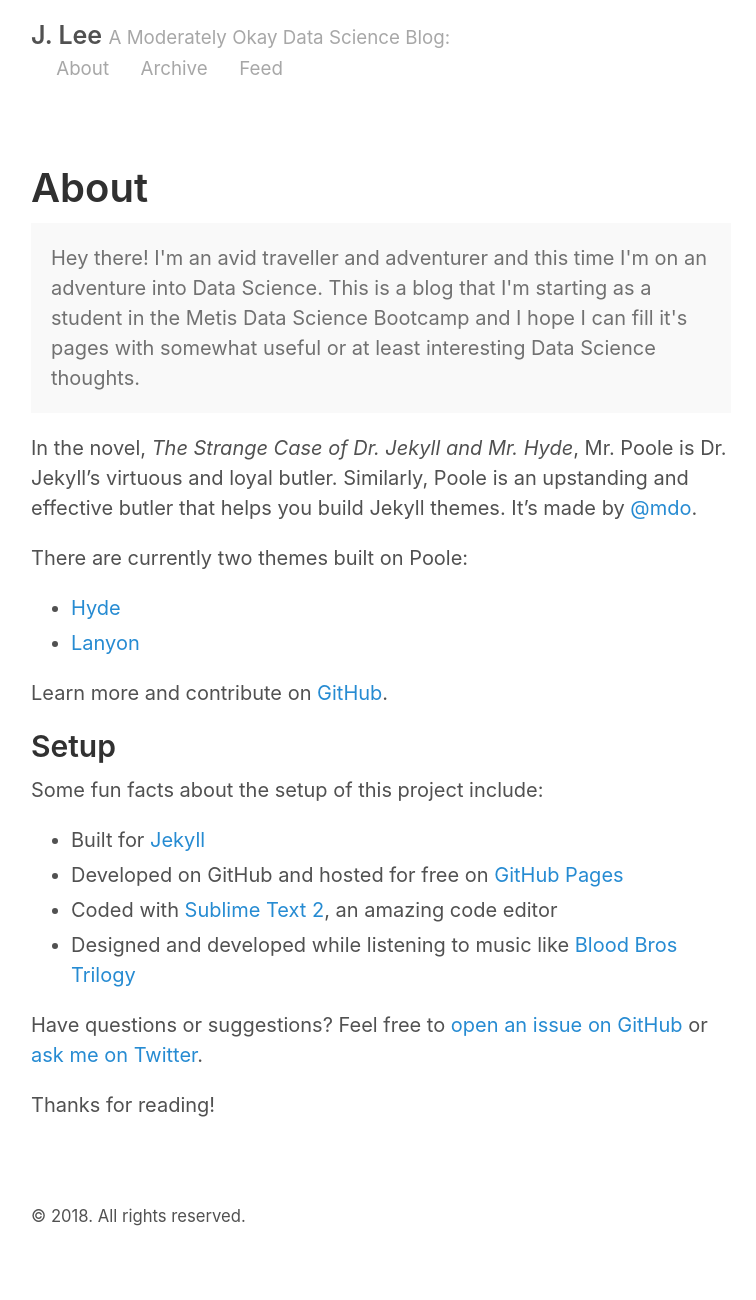
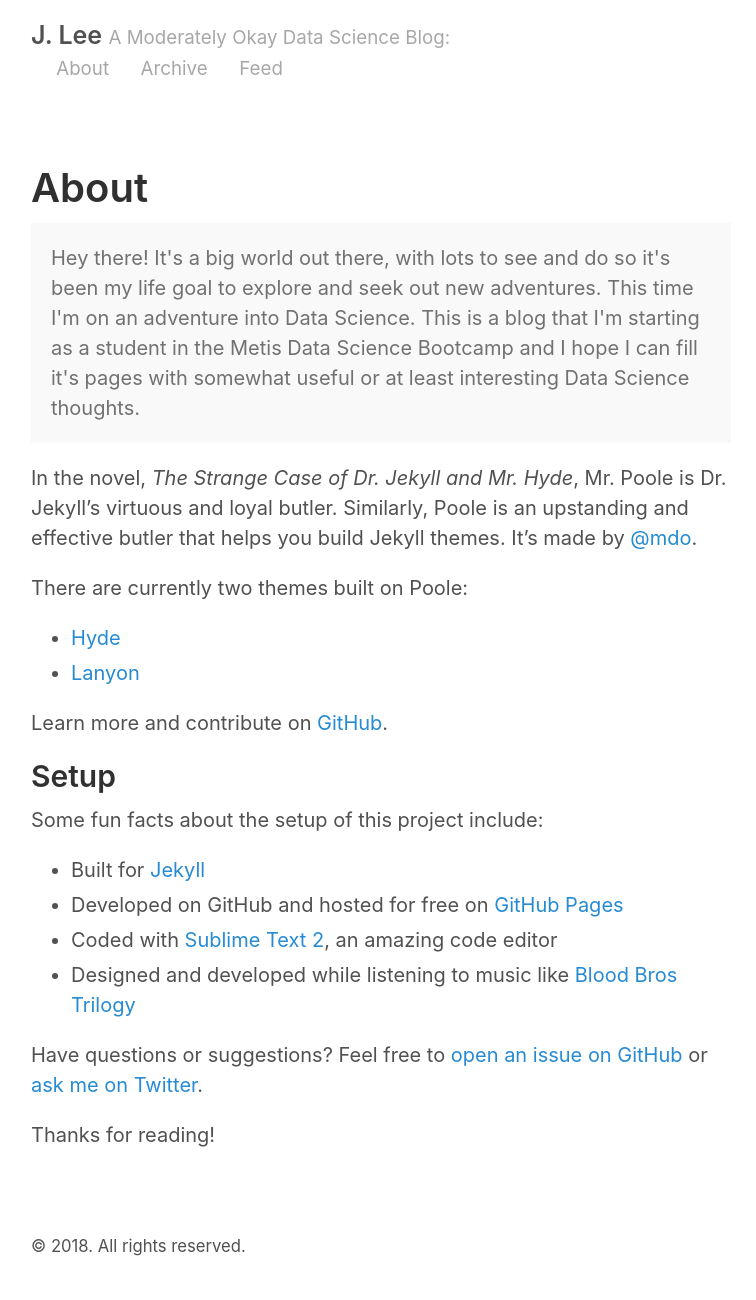
Before and after one commit to Cassini-4B/Cassini-4B.github.io, a Jekyll site: the page built from about.md, in a window 1280 px wide. Shown: the whole page, without its empty margins (259-1015 px from the left). Built offline with Jekyll 4.4.1, drawn with Linux system fonts in a browser that asks for light colours; before the commit the page ends 1270 px from its top, so only the background shows below that.

Commit message:
Updated about intro line

```diff
--- a/about.md
+++ b/about.md
@@ -1,10 +1,11 @@
 ---
 layout: page
+# h1
 title: About
 ---
 
 <p class="message">
-  Hey there! I'm an avid traveller and adventurer and this time I'm on an adventure into Data Science.  This is a blog that I'm starting as a student in the Metis Data Science Bootcamp and I hope I can fill it's pages with somewhat useful or at least interesting Data Science thoughts.
+  Hey there! It's a big world out there, with lots to see and do so it's been my life goal to explore and seek out new adventures.  This time I'm on an adventure into Data Science.  This is a blog that I'm starting as a student in the Metis Data Science Bootcamp and I hope I can fill it's pages with somewhat useful or at least interesting Data Science thoughts.
 </p>
 
 In the novel, *The Strange Case of Dr. Jekyll and Mr. Hyde*, Mr. Poole is Dr. Jekyll's virtuous and loyal butler. Similarly, Poole is an upstanding and effective butler that helps you build Jekyll themes. It's made by [@mdo](https://twitter.com/mdo).
```
